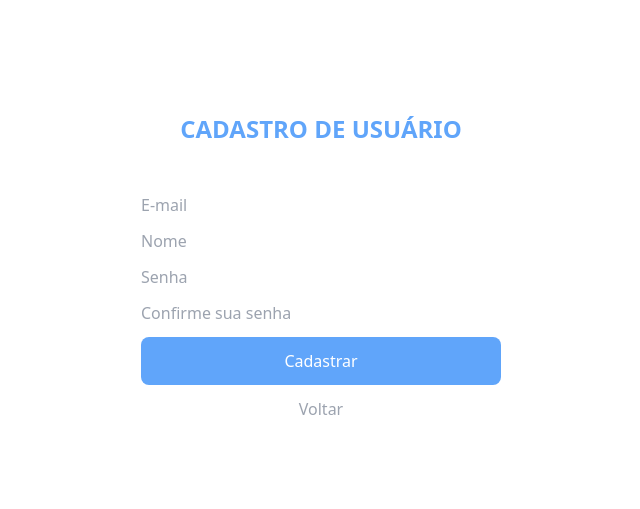
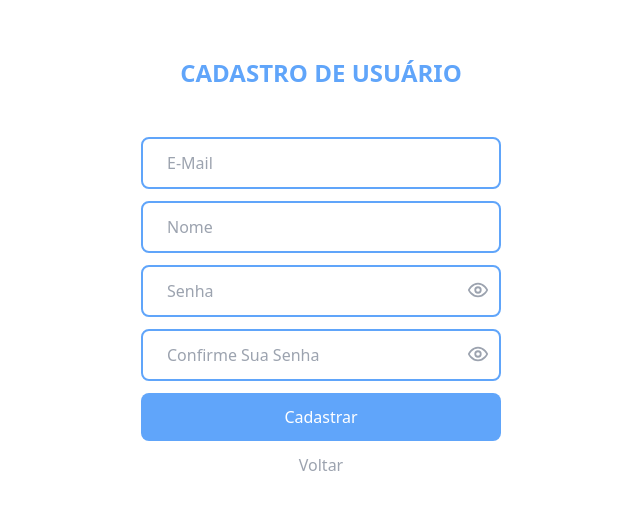
Before and after one commit to eliveltonsf/todo-list-react, a React (Vite) app: page /cadastro in a window 1280 px wide. Shown: the part 127-636 px from the top of the page, without its empty margins (319-959 px from the left). Built offline with nearby package versions, Linux system fonts and the light colour scheme.

Commit message:
feat: termino de toda estilização da tela de cadastro

```diff
--- a/package.json
+++ b/package.json
@@ -10,6 +10,7 @@
     "preview": "vite preview"
   },
   "dependencies": {
+    "lucide-react": "^0.395.0",
     "react": "^18.2.0",
     "react-dom": "^18.2.0",
     "react-router-dom": "^6.23.1"
--- a/src/components/Input.tsx
+++ b/src/components/Input.tsx
@@ -1,6 +1,14 @@
-export const TextInput = () => {
-  // const { placeholderText, register, name, type, value, errorsLabel, ...rest } =
-  //   props;
+/* eslint-disable @typescript-eslint/no-explicit-any */
+/* eslint-disable @typescript-eslint/no-unused-vars */
+
+import { Eye, EyeOff } from "lucide-react";
+import { useState } from "react";
+
+export const TextInput = (props: any) => {
+  const { name, type, value, placeholderText, ...rest } = props;
+
+  const [visiblePassword, setVisiblePassword] = useState(false);
+  const [errorsLabel, setErrorsLabel] = useState(false);
 
   return (
     <div className="w-full">
@@ -8,13 +16,40 @@ export const TextInput = () => {
         className={`w-full h-auto rounded-lg bg-white focus:accent-transparent relative`}
       >
         <input
-          // type={visiblePassword ? "text" : type}
-          placeholder=""
+          {...rest}
+          type={visiblePassword ? "text" : type}
+          placeholder={placeholderText}
           // {...register(name)}
-          className={`rounded-lg py-3 px-6 focus:accent-transparent w-full h-auto placeholder-shown:capitalize placeholder-shown:text-gray-regular placeholder:text-14`}
-          value=""
-          defaultValue=""
+          className={`rounded-lg py-3 px-6 focus:accent-transparent w-full h-auto placeholder-shown:capitalize placeholder-shown:text-gray-regular placeholder:text-14
+            ${
+              errorsLabel
+                ? "outline-red-500 border-2 border-red-500"
+                : "outline-yellow-500 border-2 border-blue-400"
+            }
+            `}
+          // value=""
+          // defaultValue=""
         />
+
+        {type === "password" && !visiblePassword && (
+          <Eye
+            size={22}
+            className="text-gray-400 absolute right-3 top-3.5"
+            onClick={() => {
+              setVisiblePassword(!visiblePassword);
+            }}
+          />
+        )}
+
+        {type === "password" && visiblePassword && (
+          <EyeOff
+            size={22}
+            className="text-gray-400 absolute right-3 top-3.5"
+            onClick={() => {
+              setVisiblePassword(!visiblePassword);
+            }}
+          />
+        )}
       </div>
     </div>
   );
--- a/src/pages/registerUser.tsx
+++ b/src/pages/registerUser.tsx
@@ -1,4 +1,5 @@
 import { Link } from "react-router-dom";
+import { TextInput } from "../components/Input";
 
 export default function SingUp() {
   return (
@@ -10,37 +11,38 @@ export default function SingUp() {
           </h1>
         </div>
         <form className="p-3 flex flex-col gap-3 w-full" autoComplete="off">
-          <input
+          <TextInput
             type="email"
             name="email"
-            placeholder="E-mail"
+            placeholderText="E-mail"
             autoComplete="off"
           />
 
-          <input
-            type="name"
+          <TextInput
+            type="text"
             name="name"
-            placeholder="Nome"
+            placeholderText="Nome"
             autoComplete="off"
           />
 
-          <input
+          <TextInput
             type="password"
             name="password"
-            placeholder="Senha"
+            placeholderText="Senha"
             autoComplete="off"
           />
 
-          <input
+          <TextInput
             type="password"
             name="confirmPassword"
-            placeholder="Confirme sua senha"
+            placeholderText="Confirme sua senha"
             autoComplete="off"
           />
 
           <button className="flex justify-center items-center outline-none border-none h-auto py-3 px-6 bg-blue-400 text-white rounded-lg w-full focus:outline-none">
             Cadastrar
           </button>
+
           <Link to="/" className="text-gray-400 text-center">
             Voltar
           </Link>
```
Also changed, not shown: 1 other file (tests, documents, lock files or other folders).
